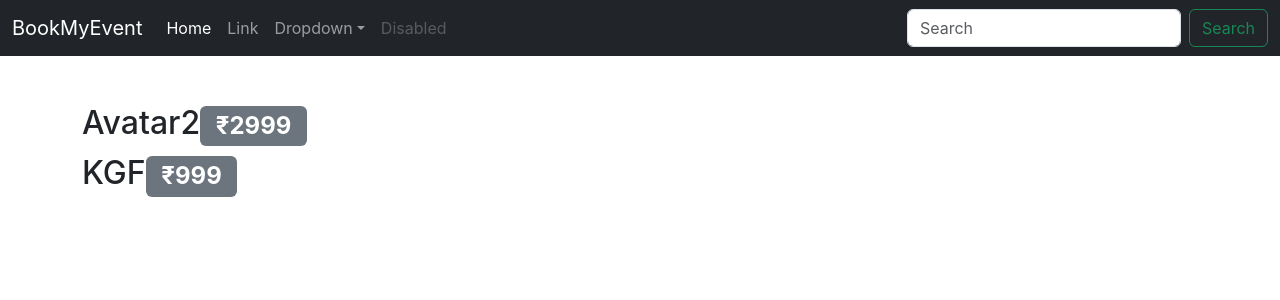
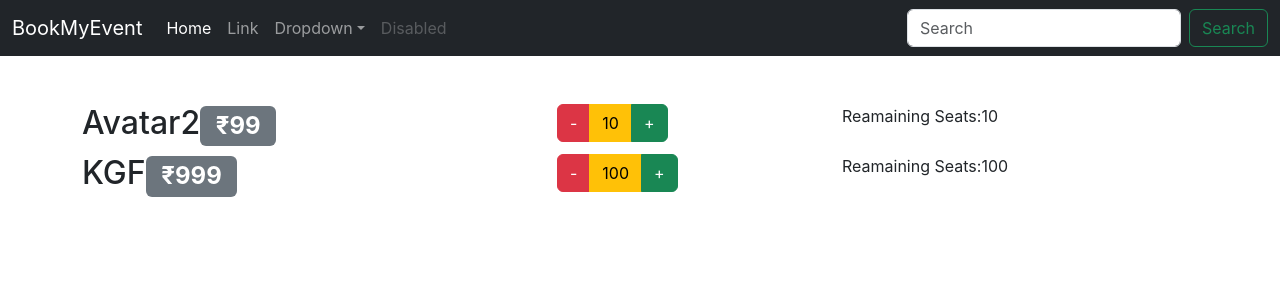
Before and after one commit to thekarthikshet/reacteventapp, a React (Create React App) app: page / in a window 1280 px wide. Shown: the top 300 px of the page. Built offline with nearby package versions, Linux system fonts and the light colour scheme.

Commit message:
added buttons, incrementqty functionality

```diff
--- a/src/App.js
+++ b/src/App.js
@@ -1,29 +1,36 @@
-
-
 import './App.css';
 import Navbar from './components/Navbar';
-import Showlist from './components/Showlist.js'
+import Showlist from './components/Showlist.js';
+import React, { useState } from 'react';
 
 function App() {
-  const showlist=[
+  const initialShowlist = [
     {
-    price:2999,
-    name: "Avatar2",
-    seats: 10
+      price: 99,
+      name: "Avatar2",
+      seats: 10
     },
     {
-      price:999,
+      price: 999,
       name: "KGF",
       seats: 100
-      }
+    }
+  ];
 
-  ]
+  let [showlistState, setShowlistState] = useState(initialShowlist);
+
+  const incrementQty = (index) => {
+    let newShowlist = [...showlistState];
+    newShowlist[index].seats++;
+    setShowlistState(newShowlist);
+  };
+
   return (
     <>
-    <Navbar/>
-    <main className='container mt-5'>
-    <Showlist showlist={showlist}/>
-    </main>
+      <Navbar />
+      <main className='container mt-5'>
+        <Showlist showlist={showlistState} incrementQty={incrementQty} />
+      </main>
     </>
   );
 }
--- a/src/components/Show.js
+++ b/src/components/Show.js
@@ -1,12 +1,37 @@
-import React from 'react'
+import React from "react";
 
 export default function Show(props) {
+
+
   return (
-    <div className='row'>
-    <div className='col-6'>
-       <h2>{props.show.name}<span class="badge bg-secondary">₹{props.show.price}</span></h2>
+    <div className="row">
+      <div className="col-5">
+        <h2>
+          {props.show.name}
+          <span class="badge bg-secondary">₹{props.show.price}</span>
+        </h2>
+      </div>
+      <div className="col-3">
+        <div
+          class="btn-group"
+          role="group"
+          aria-label="Basic mixed styles example"
+        >
+          <button type="button" class="btn btn-danger">
+            -
+          </button>
+          <button type="button" class="btn btn-warning">
+            {props.show.seats}
+          </button>
+          <button type="button" class="btn btn-success" onClick={()=>{props.incrementQty(props.index)}}>
+            +
+          </button>
+        </div>
+      </div>
+      <div className="col-4">
+        Reamaining Seats:
+        {props.show.seats}
+      </div>
     </div>
-
-    </div>
-  )
+  );
 }
--- a/src/components/Showlist.js
+++ b/src/components/Showlist.js
@@ -4,6 +4,6 @@
 export default function Showlist(props) {
     console.log(props)
   return (
-    props.showlist.map((show,i)=>{return <Show show ={show} key={i}/>})
+    props.showlist.map((show,i)=>{return <Show show ={show} key={i} incrementQty={props.incrementQty} index={i}/>})
   )
 }
```
